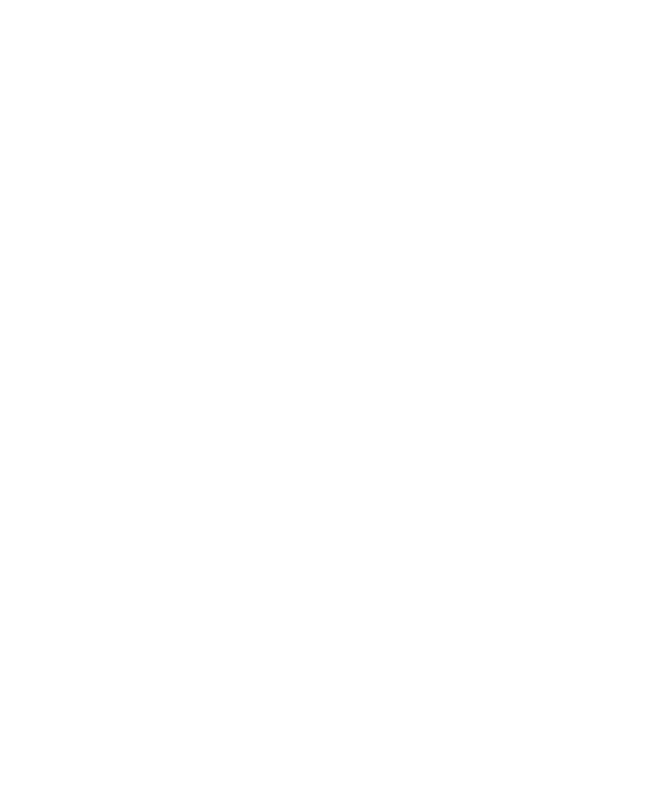
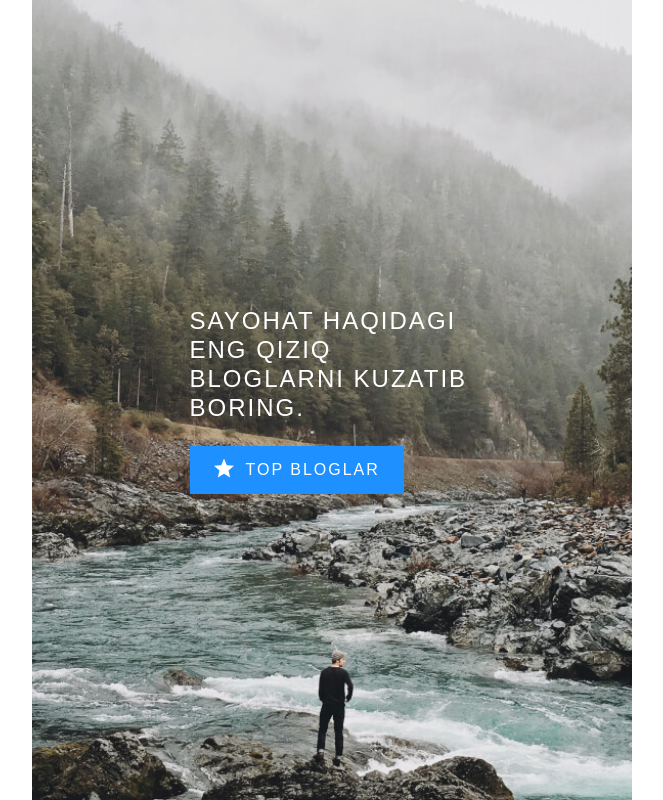
Before and after one commit to davrsirius/exercise-articles-project, a plain HTML site: page index.html in a window 1280 px wide. Shown: the whole page, without its empty margins (8-671 px from the left). Drawn offline with Linux system fonts and the light colour scheme; a web font is replaced by a local one.

Commit message:
Add hero section and its styles

```diff
--- a/css/styles.css
+++ b/css/styles.css
@@ -72,4 +72,128 @@ img {
 /* MAIN CONTENT */
 .main-content {
   flex-grow: 1;
+  display: flex;
+  flex-direction: column;
 }
+
+
+.global-wrapper {
+  /* height: 100%; */
+  flex-grow: 1;
+  display: flex;
+  width: 100%;
+  max-width: 1200px;
+  margin-left: auto;
+  margin-right: auto;
+}
+
+.hero {
+  max-width: 600px;
+  width: 100%;
+  background-image: url('../images/left-bg.jpg');
+  background-repeat: no-repeat;
+  background-size: cover;
+  background-position: center bottom;
+  display: flex;
+  justify-content: center;
+  align-items: center;
+}
+
+.hero-content {
+  width: 285px;
+
+}
+
+.hero-content-heading {
+  margin-top: 0;
+  margin-bottom: 24px;
+  font-family: 'Bebas Neue', Arial, Helvetica, sans-serif;
+  font-size: 24px;
+  line-height: 29px;
+  letter-spacing: 2px;
+  color: #fff;
+  text-transform: uppercase;
+  font-weight: 400;
+}
+
+/* .hero-link {
+  display: inline-block;
+  align-items: center;
+  text-align: center;
+  text-transform: uppercase;
+  text-decoration: none;
+  background-color: #1E90FF;
+  font-family: 'Bebas Neue', Arial, Helvetica, sans-serif;
+  font-style: normal;
+  font-weight: 400;
+  font-size: 16px;
+  line-height: 24px;
+  padding: 12px 24px;
+  letter-spacing: 2px;
+  color: #fff;
+} */
+
+/* .hero-link:hover {
+  background: rgba(30, 144, 255, 0.8)
+}
+.hero-link:active {
+  background: rgba(30, 144, 255, 0.6)
+} */
+
+/*
+.hero-link-inner::before {
+  display: inline-block;
+  content: "";
+  width: 20px;
+  height: 20px;
+  margin-right: 12px;
+  background-image: url('../images/star-icon.svg');
+  background-size: contain;
+  background-position: center center;
+  background-repeat: no-repeat;
+} */
+
+/* .hero-link-text {} */
+
+
+.hero-link {
+  display: inline-block;
+  background-color: #1E90FF;
+  color: #fff;
+  text-transform: uppercase;
+  text-decoration: none;
+  font-family: 'Bebas Neue', Arial, Helvetica, sans-serif;
+  font-size: 16px;
+  line-height: 24px;
+  letter-spacing: 2px;
+}
+
+.hero-link-inner {
+  padding: 12px 24px;
+  display: flex;
+}
+
+.hero-link-inner::before {
+  width: 20px;
+  height: 20px;
+  margin-right: 12px;
+  background-image: url('../images/star-icon.svg');
+  content: "";
+  background-repeat: no-repeat;
+  background-position: center center;
+  background-size: contain;
+}
+
+
+
+@media only screen and (-webkit-min-device-pixel-ratio: 2),
+only screen and (min--moz-device-pixel-ratio: 2),
+only screen and (-o-min-device-pixel-ratio: 2/1),
+only screen and (min-device-pixel-ratio: 2),
+only screen and (min-resolution: 192dpi),
+only screen and (min-resolution: 2dppx) {
+
+  .hero {
+    background-image: url('../images/left-bg@2x.jpg');
+  }
+}
--- a/index.html
+++ b/index.html
@@ -1,5 +1,6 @@
 <!DOCTYPE html>
 <html lang="uz">
+
 <head>
   <meta charset="UTF-8">
   <meta http-equiv="X-UA-Compatible" content="IE=edge">
@@ -11,9 +12,28 @@
   <link rel="stylesheet" href="css/styles.css">
 
 </head>
+
 <body>
+  <main class="main-content">
+    <div class="global-wrapper">
+      <div class="hero">
+        <div class="hero-content">
 
+          <h1 class="hero-content-heading">Sayohat haqidagi eng qiziq
+            bloglarni kuzatib boring.
+          </h1>
 
-  <script src="js/main.js"></script>
+          <a class="hero-link" href="#">
+            <span class="hero-link-inner">
+              <!-- yulduzcha -->
+              <span class="hero-link-text">top bloglar</span>
+            </span>
+          </a>
+
+        </div>
+      </div>
+
+      <script src="js/main.js"></script>
 </body>
+
 </html>
```
Also changed, not shown: images/left-bg.jpg (added), images/left-bg@2x.jpg (added), images/star-icon.svg (added). Lines whose indentation alone changed are shown as unchanged.
